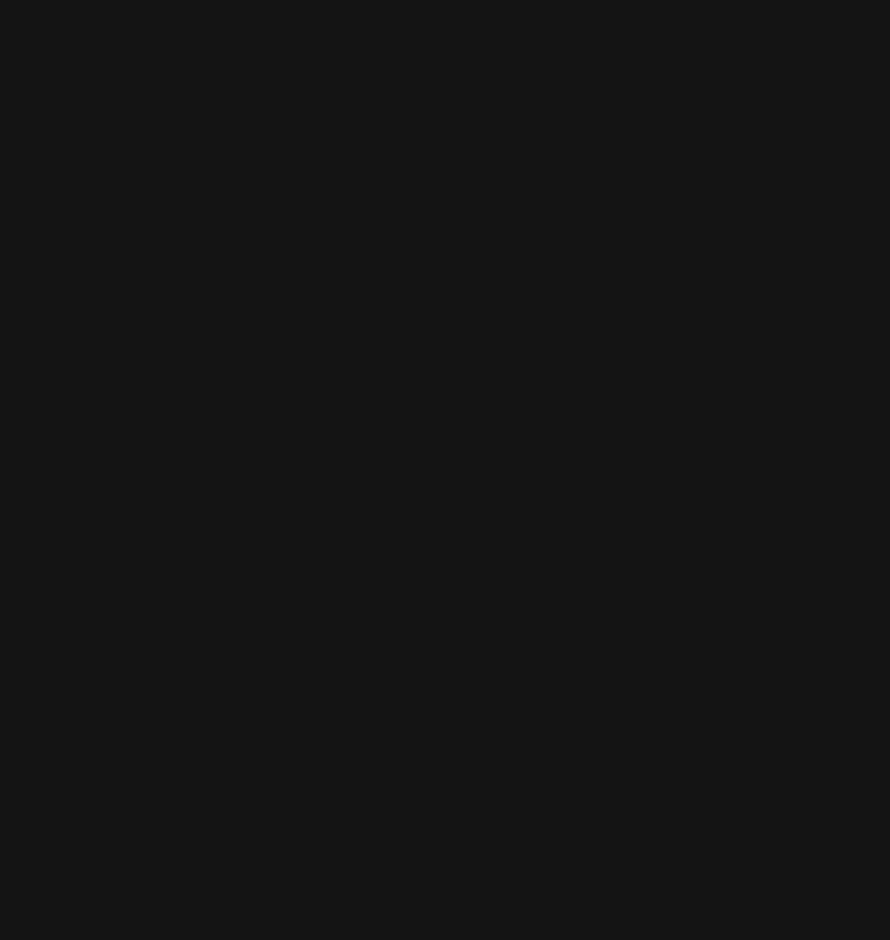
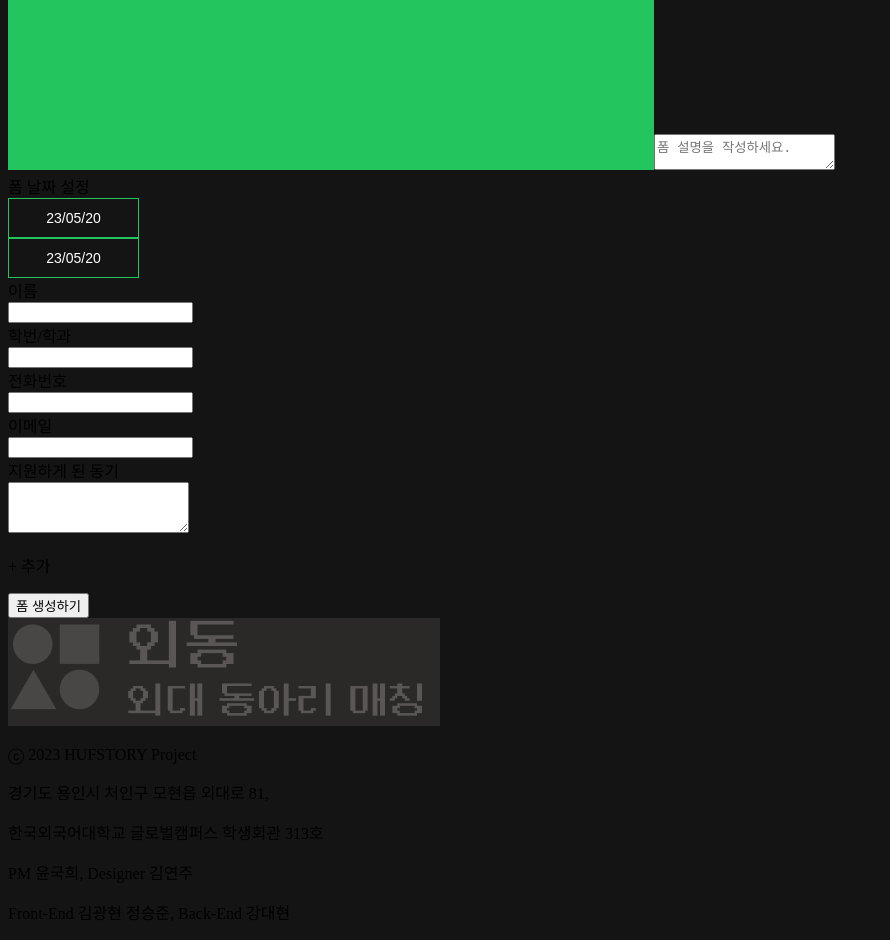
Before and after one commit to hufstory/oedong_front, a React (Create React App) app: page /clubinfo/admin/form in a window 1280 px wide. Before the commit this address had no page. Shown: the part 1060-2000 px from the top of the page, without its empty margins (0-890 px from the left). Before the commit the page ends 800 px from the top, so only its background shows below. Built offline with nearby package versions, Linux system fonts and the light colour scheme; a small style sheet from the web is missing.

Commit message:
Feat: 동아리 지원 폼 생성

```diff
--- a/src/App.js
+++ b/src/App.js
@@ -10,6 +10,8 @@
 import EditClubInfo from "./pages/ClubInfo/Admin/EditClubInfo/EditClubInfo";
 import EditSuccess from "./pages/ClubInfo/Admin/EditClubInfo/EditSuccess";
 import MyPage from "./pages/MyPage/MyPage";
+import MakeJoinForm from "./pages/ClubInfo/Admin/MakeJoinForm/MakeJoinForm";
+import MakeSuccess from "./pages/ClubInfo/Admin/MakeJoinForm/MakeSuccess";
 
 function App() {
   return (
@@ -24,6 +26,11 @@
         <Route path="/clubinfo/admin" element={<AInfoMain />} />
         <Route path="/clubinfo/admin/edit" element={<EditClubInfo />} />
         <Route path="/clubinfo/admin/edit/success" element={<EditSuccess />} />
+        <Route path="/clubinfo/admin/form" element={<MakeJoinForm />} />
+        <Route
+          path="/clubinfo/admin/form/createsuccess"
+          element={<MakeSuccess />}
+        />
         <Route path="/my" element={<MyPage />} />
       </Routes>
     </Router>
--- a/src/components/Header.js
+++ b/src/components/Header.js
@@ -29,7 +29,9 @@
               >
                 <IoTriangleSharp onClick={props.handler} />
               </p>
-            ) : null}
+            ) : (
+              <p className="ml-[20px]" />
+            )}
             <Link to="/enroll" className="text-white pl-[50px] text-[12px] ">
               동아리 등록
             </Link>
--- a/src/components/TextInput.js
+++ b/src/components/TextInput.js
@@ -5,6 +5,11 @@
   let isLong = false;
   if (props.maxLength > 25) {
     isLong = true;
+  }
+
+  let setWidth = false;
+  if (props.width) {
+    setWidth = true;
   }
 
   const textarea = useRef();
@@ -19,7 +24,11 @@
         {props.label}
       </label>
       {isLong ? (
-        <div className="container w-[329px] mt-[7px] mb-[22px] mx-auto flex flex-col items-start justify-center border-green border bg-main-black">
+        <div
+          className={`container ${
+            setWidth ? `w-[${props.width}]` : "w-[329px]"
+          } mt-[7px] mb-[22px] mx-auto flex flex-col items-start justify-center border-green border bg-main-black`}
+        >
           <div>
             <textarea
               ref={textarea}
@@ -30,7 +39,11 @@
           </div>
         </div>
       ) : (
-        <div className="container w-[329px] min-h-[40px] mt-[7px] mb-[22px] mx-auto flex flex-col items-start justify-center border-green border bg-main-black">
+        <div
+          className={`container ${
+            setWidth ? `w-[${props.width}]` : "w-[329px]"
+          } min-h-[40px] mt-[7px] mb-[22px] mx-auto flex flex-col items-start justify-center border-green border bg-main-black`}
+        >
           <div>
             <input
               type="text"
--- a/src/pages/ClubInfo/Admin/AInfoMain.js
+++ b/src/pages/ClubInfo/Admin/AInfoMain.js
@@ -61,10 +61,11 @@
               동아리 정보 수정하기
             </button>
           </Link>
-
-          <button className="w-[186px] h-[31px] mt-[10px] bg-green text-white text-[13px] font-main">
-            동아리 지원 폼 만들기
-          </button>
+          <Link to="/clubinfo/admin/form">
+            <button className="w-[186px] h-[31px] mt-[10px] bg-green text-white text-[13px] font-main">
+              동아리 지원 폼 만들기
+            </button>
+          </Link>
         </div>
       </div>
     </div>
--- /dev/null
+++ b/src/pages/ClubInfo/Admin/MakeJoinForm/AddMoreForm.js
@@ -0,0 +1,33 @@
+import { useState } from "react";
+
+const AddMoreForm = (props) => {
+  const [name, setName] = useState("");
+  const nameInputHandler = (e) => {
+    setName(e.target.value);
+  };
+  const onClickListener = () => {
+    if (name === "") return;
+    props.onClick(name);
+    setName("");
+  };
+
+  return (
+    <div className="w-[311px] flex flex-row items-center justify-start mb-[20px]">
+      <input
+        type="text"
+        value={name}
+        placeholder="항목 이름 입력"
+        onChange={nameInputHandler}
+        className="w-[221px] h-[30px] bg-main-black border border-green text-white placeholder:text-white text-[14px] pl-[5px]"
+      />
+      <button
+        onClick={onClickListener}
+        className="bg-green border-none ml-[10px] w-[80px] h-[30px] text-[14px] text-white"
+      >
+        추가
+      </button>
+    </div>
+  );
+};
+
+export default AddMoreForm;
--- /dev/null
+++ b/src/pages/ClubInfo/Admin/MakeJoinForm/MakeJoinForm.js
@@ -0,0 +1,131 @@
+import Header from "../../../../components/Header";
+import TextInput from "../../../../components/TextInput";
+import Modal from "../../../../components/Modal/Modal";
+import ModalPortal from "../../../../components/Modal/ModalPortal";
+import Footer from "../../../../components/Footer";
+import AddMoreForm from "./AddMoreForm";
+import formintro from "../../../../assets/formintro.png";
+import DatePicker from "react-datepicker";
+import styled from "styled-components";
+import { useState } from "react";
+import { ko } from "date-fns/esm/locale";
+
+const MakeJoinForm = () => {
+  /* modal control */
+  const [openModal, setOpenModal] = useState(false);
+  const onModalAlert = () => {
+    setOpenModal(!openModal);
+  };
+
+  const [showMore, setShowMore] = useState(false);
+  const addClickListener = () => {
+    setShowMore(!showMore);
+  };
+
+  const [addMoreList, setAddMoreList] = useState([]);
+  const addMoreListener = (x) => {
+    setAddMoreList([...addMoreList, x]);
+    setShowMore(!showMore);
+  };
+  // useEffect(() => {}, [addMoreList]);
+  /* DatePicker */
+  const [startDate, setStartDate] = useState(new Date());
+  const [endDate, setEndDate] = useState(new Date());
+
+  const SDatePicker = styled(DatePicker)`
+    width: 131px;
+    height: 40px;
+    box-sizing: border-box;
+    padding: 8px;
+    border 1px solid #22C55E;
+    background-color: #151414;
+    font-size: 14px;
+    color: #FFFFFF;
+    text-align: center;
+  `;
+
+  return (
+    <ModalPortal>
+      <div className="container min-w-[395px] w-screen mx-auto flex flex-col items-center justify-center bg-main-black">
+        {openModal && (
+          <Modal
+            onOpenModal={onModalAlert}
+            text="폼을 생성하시겠습니까?"
+            link="/clubinfo/admin/form/createsuccess"
+          />
+        )}
+        <Header />
+        <div className="mt-[20px] flex items-start justify-start mr-[186px]">
+          <p className="font-main text-[20px] text-white">동아리 지원 폼</p>
+        </div>
+        <div className="relative w-[395px] ml-[80px]">
+          <img
+            src={formintro}
+            alt="formintro"
+            className="w-[312px] mt-[10px]"
+          />
+          <textarea
+            placeholder="폼 설명을 작성하세요."
+            className="placeholder:text-white absolute top-[40px] ml-[16px] mt-[10px] mb-[5px] w-[286px] h-[300px] text-[14px] text-white focus: outline-none bg-green resize-none"
+          ></textarea>
+        </div>
+        <div className="w-[280px] flex flex-col items-start justify-center mt-[20px] mr-[33px]">
+          <label className="text-white text-[16px] font-main">
+            폼 날짜 설정
+          </label>
+          <div className="w-[311px] flex flex-row mt-[7px] mb-[12px] items-center justify-center">
+            <SDatePicker
+              selected={startDate}
+              onChange={(date) => setStartDate(date)}
+              dateFormat="yy/MM/dd"
+              selectsStart
+              startDate={startDate}
+              endDate={endDate}
+              minDate={new Date()}
+              locale={ko}
+            />
+            <div
+              className={
+                "w-[120px] h-[1px] ml-[14px] mr-[14px] border border-green"
+              }
+            />
+            <SDatePicker
+              selected={endDate}
+              onChange={(date) => setEndDate(date)}
+              dateFormat="yy/MM/dd"
+              selectsEnd
+              startDate={startDate}
+              endDate={endDate}
+              minDate={startDate}
+              locale={ko}
+            />
+          </div>
+          <TextInput label="이름" maxLength="25" width="311px" />
+          <TextInput label="학번/학과" maxLength="25" width="311px" />
+          <TextInput label="전화번호" maxLength="25" width="311px" />
+          <TextInput label="이메일" maxLength="25" width="311px" />
+          <TextInput label="지원하게 된 동기" maxLength="500" width="311px" />
+          {addMoreList.map((x, index) => (
+            <TextInput key={index} label={x} maxLength="25" width="311px" />
+          ))}
+          <p
+            onClick={addClickListener}
+            className="text-white font-main mt-[-10px] mb-[10px] cursor-pointer"
+          >
+            + 추가
+          </p>
+          {showMore ? <AddMoreForm onClick={addMoreListener} /> : null}
+          <button
+            onClick={onModalAlert}
+            className={`w-[311px] h-[50px] mb-[20px] bg-green font-main text-white`}
+          >
+            폼 생성하기
+          </button>
+        </div>
+        <Footer />
+      </div>
+    </ModalPortal>
+  );
+};
+
+export default MakeJoinForm;
--- /dev/null
+++ b/src/pages/ClubInfo/Admin/MakeJoinForm/MakeSuccess.js
@@ -0,0 +1,23 @@
+import Header from "../../../../components/Header";
+import Footer from "../../../../components/Footer";
+import success from "../../../../assets/make-success.png";
+import { Link } from "react-router-dom";
+
+const MakeSuccess = () => {
+  return (
+    <div className="container max-w-[395px] w-screen mx-auto flex flex-col items-center justify-center">
+      <Header />
+      <div className="relative flex flex-col items-center justify-center w-full">
+        <img className="w-[395px] bg-main-black" src={success} alt="success" />
+        <Link to="/clubinfo/admin">
+          <button className="absolute top-[470px] left-[90px] border-none hover:text-green text-white font-main text-[18px] mb-[10px]">
+            ▶︎ 동아리 상세페이지 가기
+          </button>
+        </Link>
+      </div>
+      <Footer />
+    </div>
+  );
+};
+
+export default MakeSuccess;
--- a/src/pages/EnrollClub/EnrollForm.js
+++ b/src/pages/EnrollClub/EnrollForm.js
@@ -47,7 +47,7 @@
   `;
 
   return (
-    <div className="container max-w-[395px] w-screen mx-auto flex flex-col items-center justify-center bg-main-black">
+    <div className="container min-w-[395px] w-screen mx-auto flex flex-col items-center justify-center bg-main-black">
       {openModal && (
         <Modal
           onOpenModal={onModalAlert}
```
Also changed, not shown: src/components/Button.js (+10 -1 lines), src/components/Modal/Modal.js (+15 -9 lines), src/assets/formintro.png (added), src/assets/make-success.png (added).
